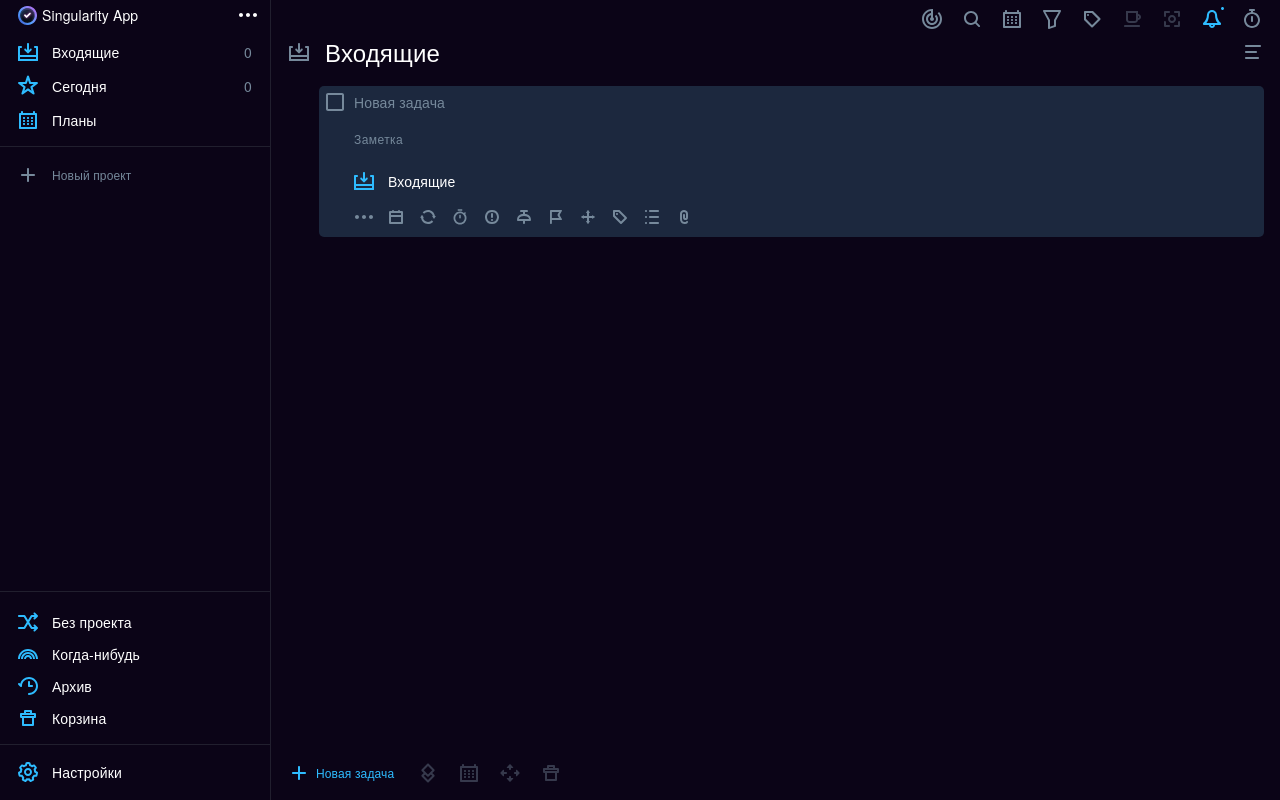
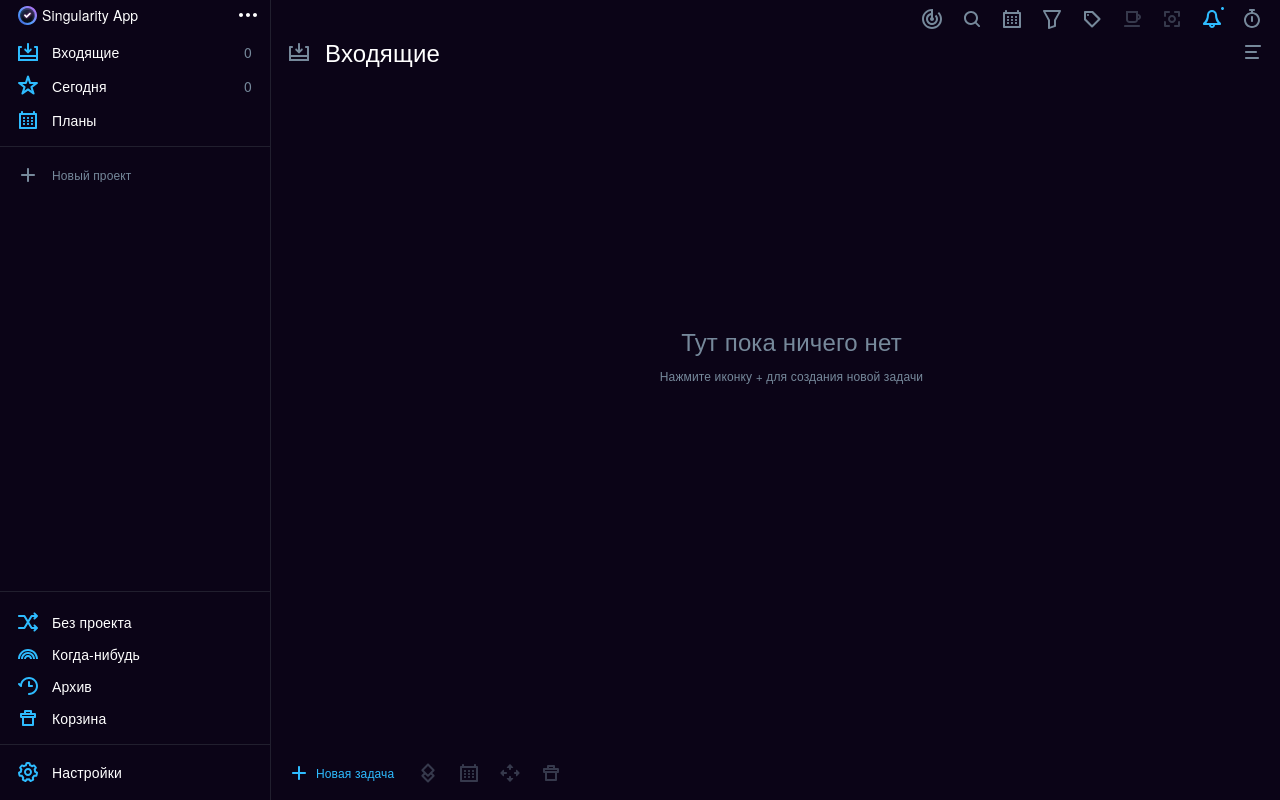
Before and after one commit to DevNikPanch/First-Fullstack, a Vue app: page /#/ in a window 1280 px wide. Built offline with nearby package versions, Linux system fonts and the light colour scheme.

Commit message:
Create mainToolBarStore. Create logic for add component Task. Fix styles

```diff
--- a/src/components/MainToolBar.vue
+++ b/src/components/MainToolBar.vue
@@ -1,10 +1,15 @@
 <script setup lang="ts">
+
+import { useMainToolBarStore } from '../stores/mainToolBarStore';
+
+const mainToolBarStore = useMainToolBarStore();
+
 </script>
 <template>
     <div class="tool-bar">
         <div class="tool-bar__container">
             <div class="tool-bar__list">
-                <div class="tool-bar__list-item" id="add">
+                <div @click="mainToolBarStore.addTask()" class="tool-bar__list-item" id="add">
                     <div class="icon-svg">
                         <div>
                             <svg xmlns="http://www.w3.org/2000/svg" width="24" height="24" viewBox="0 0 24 24"
@@ -95,6 +100,10 @@
 </template>
 <style scoped>
 .tool-bar {
+    width: 100%;
+    position: fixed;
+    bottom: 0;
+    background: rgb(11, 4, 23);
     z-index: 2;
     box-sizing: border-box;
     pointer-events: none;
--- a/src/components/RouterComponents/MainRouterIncoming.vue
+++ b/src/components/RouterComponents/MainRouterIncoming.vue
@@ -1,5 +1,10 @@
 <script setup lang="ts">
+import { ref } from 'vue';
 import Task from '../Task.vue';
+import { useMainToolBarStore } from '../../stores/mainToolBarStore';
+
+const mainToolBarStore = useMainToolBarStore();
+
 </script>
 <template>
     <div class="incoming">
@@ -26,7 +31,7 @@ import Task from '../Task.vue';
                         <div class="router-header__title-text">Входящие</div>
                     </div>
                     <div class="router-header__burger">
-                        <div class="router-header__burger-btn-wrp hover-item">
+                        <div class="router-header__burger-btn-wrp">
                             <div class="router-header__burger-btn-sort hover-help-info" id="burger-filter">
                                 <div class="icon-svg">
                                     <div>
@@ -46,11 +51,13 @@ import Task from '../Task.vue';
                 </div>
             </div>
             <div class="incoming__content">
-                <div class="incoming__empty">
+                <div v-if="mainToolBarStore.countTask == 0" class="incoming__empty">
                     <div class="incoming__empty-title">Тут пока ничего нет</div>
                     <div class="incoming__empty-subtitle">Нажмите иконку + для создания новой задачи</div>
                 </div>
-                <Task />
+                <div v-for="index in mainToolBarStore.countTask" :key="index">
+                    <Task />
+                </div>
                 <div class="incoming__content-drop"></div>
             </div>
         </div>
@@ -114,6 +121,17 @@ import Task from '../Task.vue';
     margin-right: 13px;
 }
 
+.router-header__burger-btn-wrp:hover::before {
+    background-color: #12284591;
+    border-radius: 5px;
+    bottom: 2px;
+    content: "";
+    left: 6px;
+    position: absolute;
+    right: 12px;
+    top: 2px;
+}
+
 .router-header__burger-btn-sort {
     display: flex;
     justify-content: center;
@@ -141,8 +159,7 @@ import Task from '../Task.vue';
 
 .incoming__empty {
     position: relative;
-    display: none;
-    /* display: flex; */
+    display: flex;
     align-items: center;
     flex-direction: column;
     flex-grow: 1;
--- a/src/components/SideBar/UpMenuSideBar.vue
+++ b/src/components/SideBar/UpMenuSideBar.vue
@@ -1,12 +1,12 @@
 <script setup lang="ts">
 import { ref } from 'vue';
 import { showActiveItem } from '../../helpers/showActiveItem'
-import { MenuItem, SidebarItems } from '../../types/sideBarItems';
+import { SidebarItems } from '../../types/sideBarItems';
 import InboxSVG from '../SvgComponents/InboxSVG.vue'
 import StarSVG from '../SvgComponents/StarSVG.vue'
 import CalendarSVG from '../SvgComponents/CalendarSVG.vue'
 
-const props = defineProps<{
+defineProps<{
     subMenuItems: Array<String>,
     upMenuItems: SidebarItems
 }>()
--- /dev/null
+++ b/src/stores/mainToolBarStore.ts
@@ -0,0 +1,13 @@
+import { defineStore } from 'pinia';
+import { ref } from 'vue';
+
+export const useMainToolBarStore = defineStore('mainToolBarStore', () => {
+    const countTask = ref(0);
+
+    const addTask = () => {
+        countTask.value = countTask.value + 1;
+        return countTask.value;
+    };
+
+    return { countTask, addTask };
+});
```
